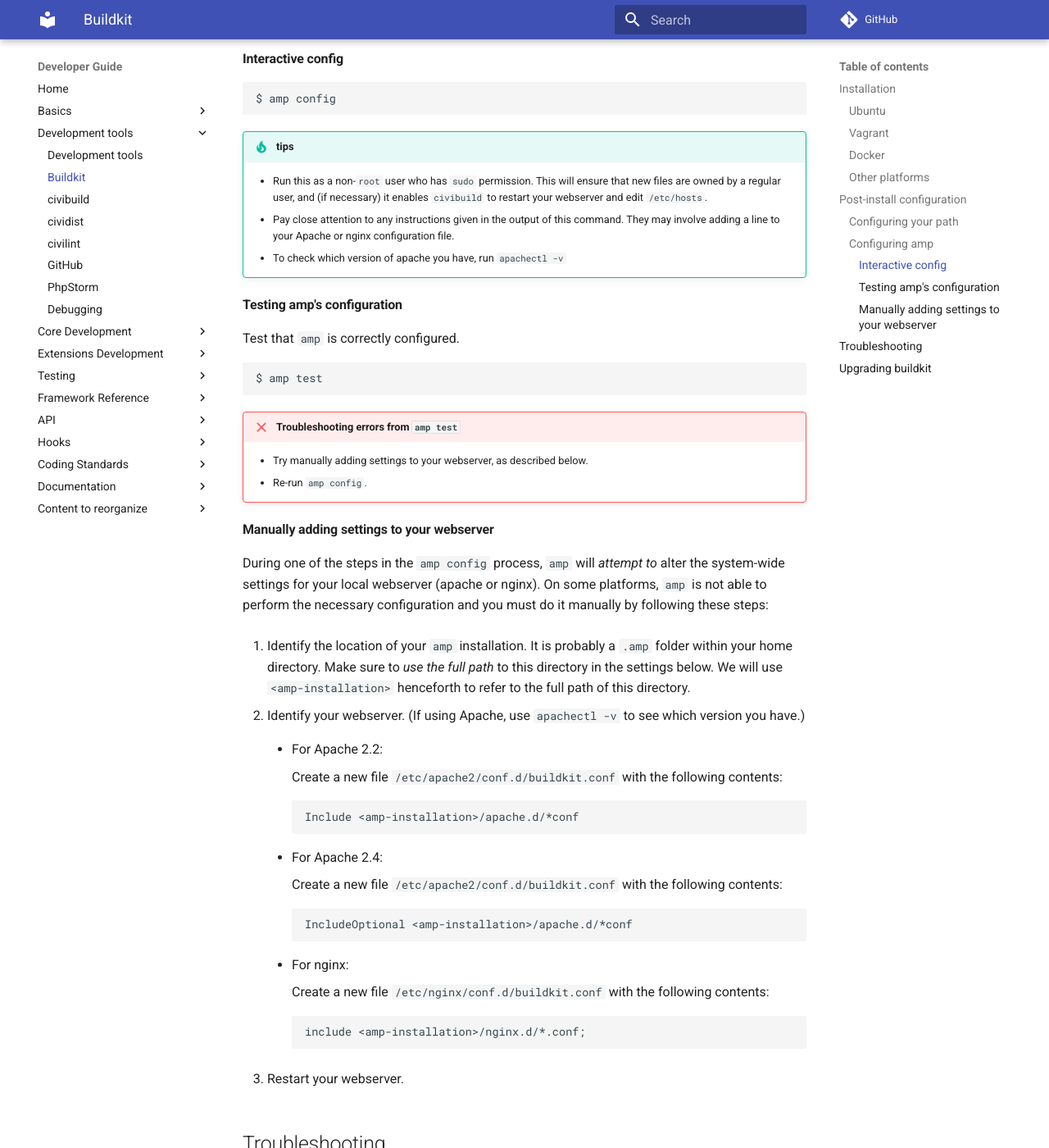
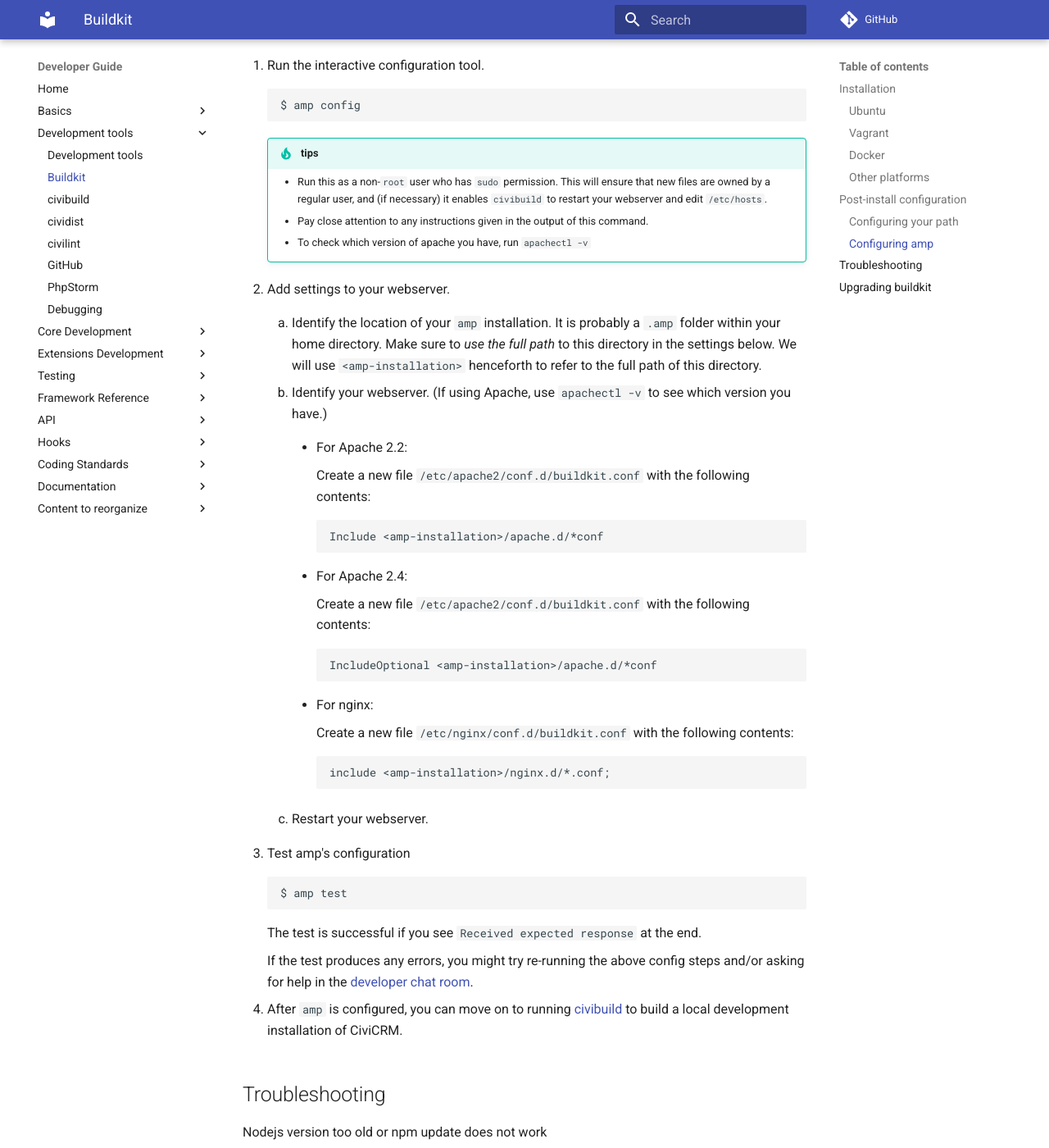
Before and after one commit to civicrm/civicrm-dev-docs, an MkDocs documentation site: the page built from docs/tools/buildkit.md, in a window 1280 px wide and 1400 px high, scrolled down 2992 px. Shown: the whole window at 82% size. Built offline with MkDocs 1.6.1 and Material for MkDocs 9.7.7, drawn with Linux system fonts in a browser that asks for light colours; comment, search, counter and statistics services are not loaded; old or Windows-style settings are respelled for this version of MkDocs.

Commit message:
Simplify amp config steps

````diff
--- a/docs/tools/buildkit.md
+++ b/docs/tools/buildkit.md
@@ -112,63 +112,60 @@
 
 Buildkit provides a tool called `amp` which [civibuild](/tools/civibuild.md) uses when it needs to set up a new site. Before you can use `civibuild`, need to configure `amp` by telling it a bit about your system (e.g. what webserver you're using).
 
-#### Interactive config
+1. Run the interactive configuration tool.
 
-```
-$ amp config
-```
+    ```
+    $ amp config
+    ```
 
-!!! tip "tips"
-    * Run this as a non-`root` user who has `sudo` permission. This will ensure that new files are owned by a regular user, and (if necessary) it enables `civibuild` to restart your webserver and edit `/etc/hosts`.
-    * Pay close attention to any instructions given in the output of this command.  They may involve adding a line to your Apache or nginx configuration file.
-    * To check which version of apache you have, run `apachectl -v`
+    !!! tip "tips"
+        * Run this as a non-`root` user who has `sudo` permission. This will ensure that new files are owned by a regular user, and (if necessary) it enables `civibuild` to restart your webserver and edit `/etc/hosts`.
+        * Pay close attention to any instructions given in the output of this command.
+        * To check which version of apache you have, run `apachectl -v`
 
-#### Testing amp's configuration {:#amp-test}
+1. Add settings to your webserver.
 
-Test that `amp` is correctly configured.
+    1. Identify the location of your `amp` installation. It is probably a `.amp` folder within your home directory. Make sure to *use the full path* to this directory in the settings below. We will use `<amp-installation>` henceforth to refer to the full path of this directory.
 
-```
-$ amp test
-```
+    1. Identify your webserver. (If using Apache, use `apachectl -v` to see which version you have.)
 
-!!! failure "Troubleshooting errors from `amp test`"
+        * For Apache 2.2:
 
-    * Try manually adding settings to your webserver, as described below.
-    * Re-run `amp config`.
+            Create a new file `/etc/apache2/conf.d/buildkit.conf` with the following contents:
 
-#### Manually adding settings to your webserver {:#amp-webserver}
+            ```
+            Include <amp-installation>/apache.d/*conf
+            ```
 
-During one of the steps in the `amp config` process, `amp` will *attempt to* alter the system-wide settings for your local webserver (apache or nginx). On some platforms, `amp` is not able to perform the necessary configuration and you must do it manually by following these steps:
+        * For Apache 2.4:
 
-1. Identify the location of your `amp` installation. It is probably a `.amp` folder within your home directory. Make sure to *use the full path* to this directory in the settings below. We will use `<amp-installation>` henceforth to refer to the full path of this directory.
+            Create a new file `/etc/apache2/conf.d/buildkit.conf` with the following contents:
 
-1. Identify your webserver. (If using Apache, use `apachectl -v` to see which version you have.)
+            ```
+            IncludeOptional <amp-installation>/apache.d/*conf
+            ```
 
-    * For Apache 2.2:
+        * For nginx:
 
-        Create a new file `/etc/apache2/conf.d/buildkit.conf` with the following contents:
+            Create a new file `/etc/nginx/conf.d/buildkit.conf` with the following contents:
 
-        ```
-        Include <amp-installation>/apache.d/*conf
-        ```
+            ```
+            include <amp-installation>/nginx.d/*.conf;
+            ```
 
-    * For Apache 2.4:
+    1. Restart your webserver.
 
-        Create a new file `/etc/apache2/conf.d/buildkit.conf` with the following contents:
+1. Test amp's configuration
 
-        ```
-        IncludeOptional <amp-installation>/apache.d/*conf
-        ```
+    ```
+    $ amp test
+    ```
 
-    * For nginx:
+    The test is successful if you see `Received expected response` at the end.
 
-        Create a new file `/etc/nginx/conf.d/buildkit.conf` with the following contents:
+    If the test produces any errors, you might try re-running the above config steps and/or asking for help in the [developer chat room](https://chat.civicrm.org/civicrm/channels/dev).
 
-        ```
-        include <amp-installation>/nginx.d/*.conf;
-        ```
-
-1. Restart your webserver.
+1. After `amp` is configured, you can move on to running [civibuild](/tools/civibuild.md) to build a local development installation of CiviCRM.
 
 
 ## Troubleshooting {:#troubleshooting}
````
